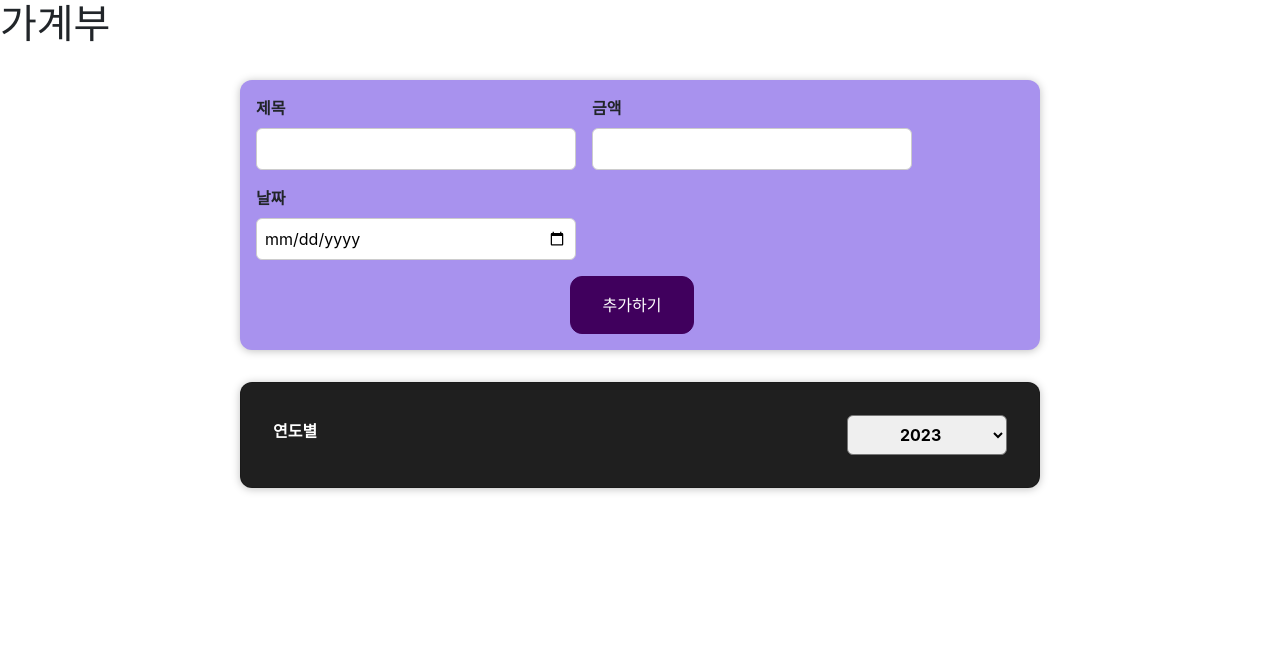
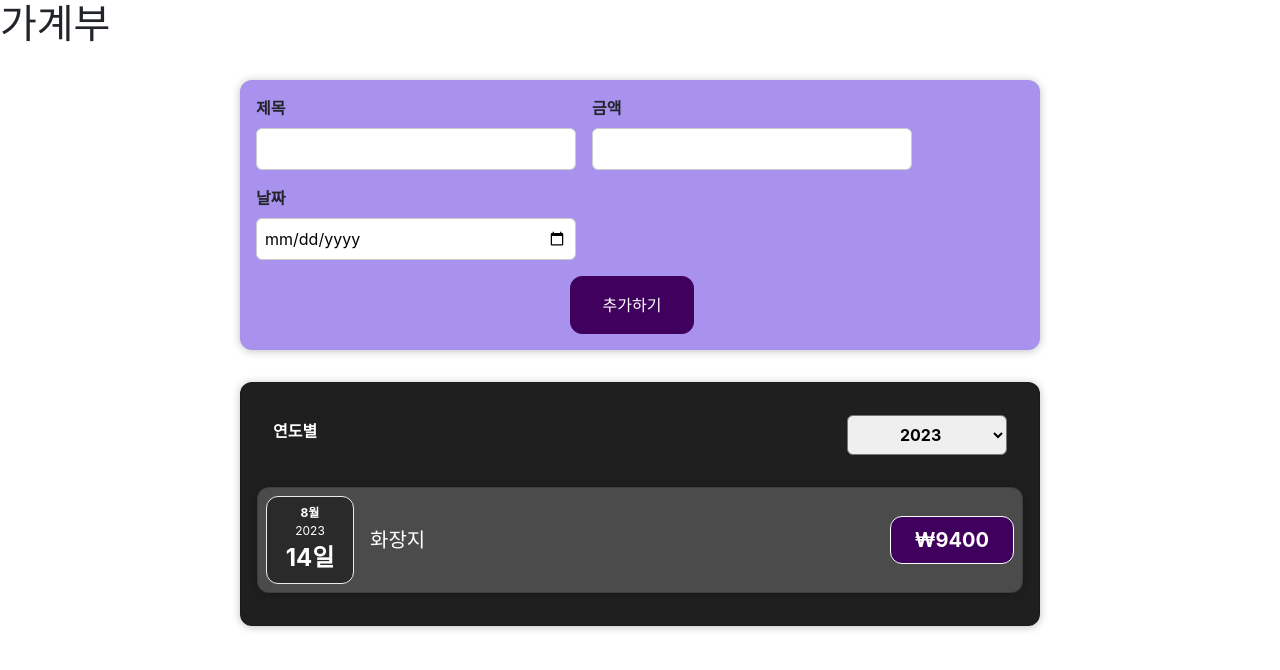
Before and after one commit to qwerewqwerew/next-react, a React (Create React App) app: page / in a window 1280 px wide. Shown: the top 670 px of the page. Built offline with nearby package versions, Linux system fonts and the light colour scheme.

Commit message:
조건부렌더링

```diff
--- a/src/App.js
+++ b/src/App.js
@@ -2,7 +2,7 @@ import React from "react";
 import NewExpense from "./components/NewExpense/NewExpense";
 import Expenses from "./components/Expenses/Expenses";
 const INIT_DATA = [
-	{ id: "e1", title: "화장지", amount: 9400, date: new Date(2019, 7, 14) },
+	{ id: "e1", title: "화장지", amount: 9400, date: new Date(2023, 7, 14) },
 	{ id: "e2", title: "모니터", amount: 200000, date: new Date(2021, 2, 12) },
 	{ id: "e3", title: "자동차보험", amount: 294000, date: new Date(2020, 4, 1) },
 	{ id: "e4", title: "밥상(스뎅)", amount: 4500, date: new Date(2022, 5, 12) },
--- a/src/components/Expenses/Expenses.js
+++ b/src/components/Expenses/Expenses.js
@@ -10,18 +10,20 @@ const Expenses = ({ items }) => {
 	};
 
 	const filterYearFn = items.filter((item) => {
-		//return item=true;
-		console.log(item);
 		return item.date.getFullYear().toString() === filteredYear;
 	});
+	let expenseContent = <p>해당목록이 없습니다</p>;
+	if (filterYearFn.length > 0) {
+		expenseContent = filterYearFn.map((item) => {
+			return <ExpenseItem key={item.id} title={item.title} amount={item.amount} date={item.date} />;
+		});
+	}
 
 	return (
 		<div>
 			<Card className='expenses'>
 				<ExpensesFilter selected={filteredYear} onChangeYear={changeYearFn} />
-				{filterYearFn.map((item) => {
-					return <ExpenseItem key={item.id} title={item.title} amount={item.amount} date={item.date} />;
-				})}
+				{expenseContent}
 			</Card>
 		</div>
 	);
```
